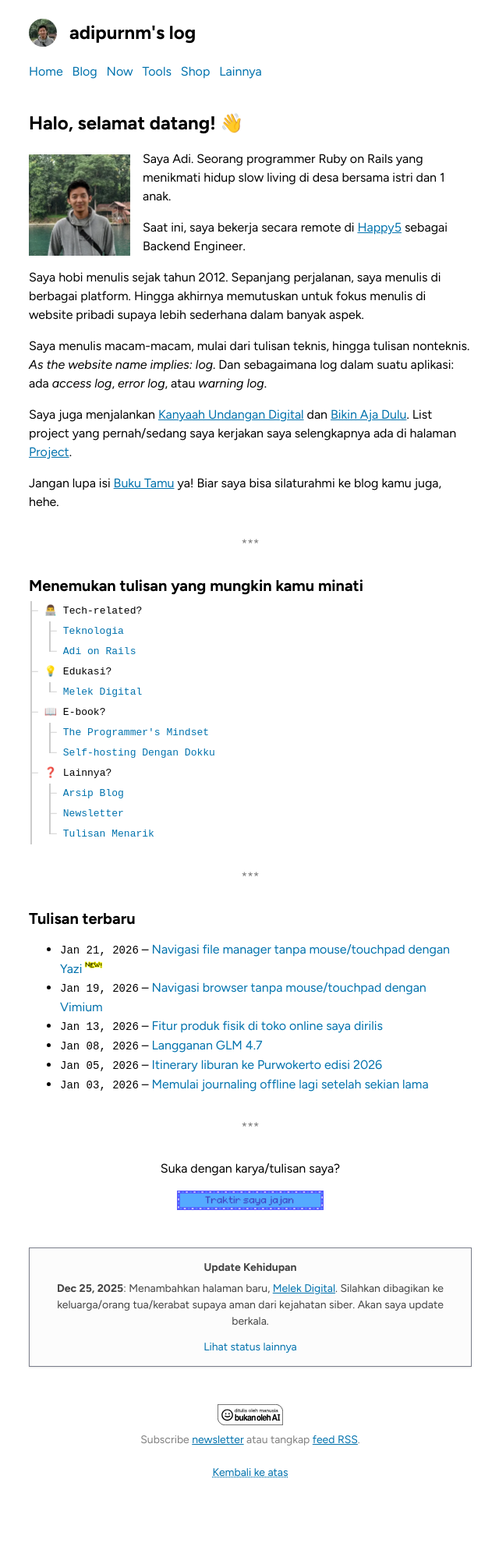
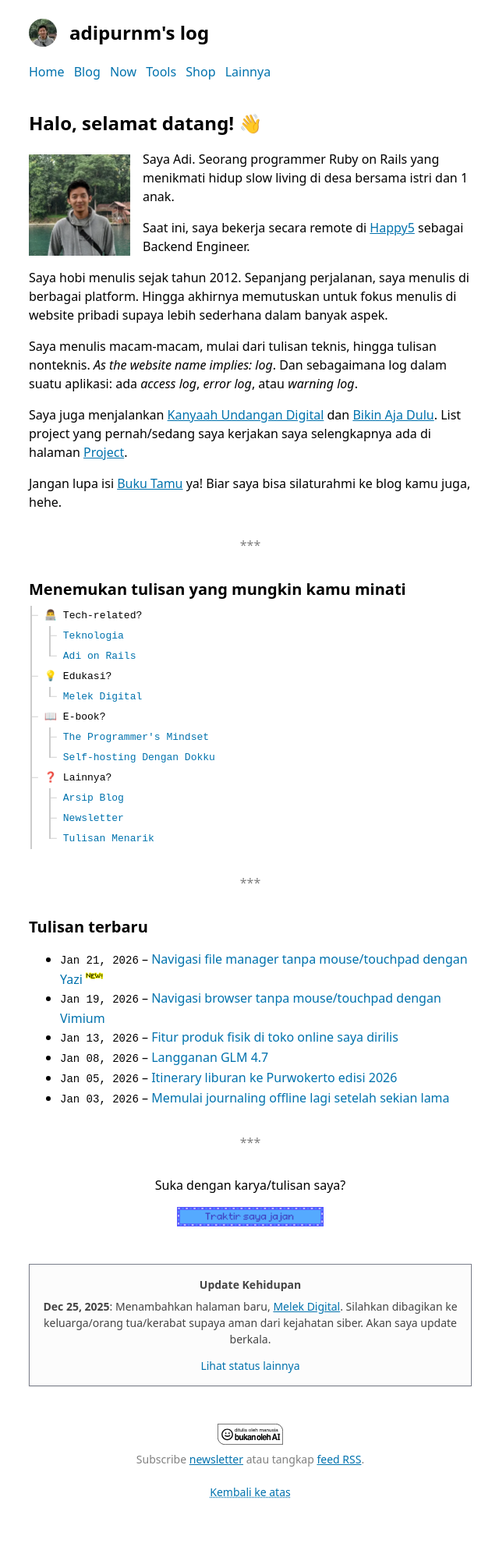
Before and after one commit to adiprnm/weblog, a Jekyll site: the page built from index.html, in a window 1280 px wide. Shown: the whole page at 78% size, without its empty margins (319-959 px from the left). Built offline with Jekyll 4.4.1, drawn with Linux system fonts in a browser that asks for light colours; before the commit the page ends 1963 px from its top, so only the background shows below that.

Commit message:
Use modern css font family stack

```diff
--- a/_sass/base.scss
+++ b/_sass/base.scss
@@ -3,46 +3,11 @@
 $primaryColor: #0172ad;
 $primaryColorDark: #7A7E8A;
 
-@font-face {
-  font-family: "Figtree";
-  src: url('/assets/fonts/Figtree-Regular.ttf') format("truetype");
-  font-display: swap;
-}
-
-@font-face {
-  font-family: "Figtree";
-  src: url('/assets/fonts/Figtree-Bold.ttf') format("truetype");
-  font-weight: 600;
-  font-display: swap;
-}
-
-@font-face {
-  font-family: "Figtree";
-  src: url('/assets/fonts/Figtree-Italic.ttf') format("truetype");
-  font-style: italic;
-  font-display: swap;
-}
-
-@font-face {
-  font-family: "Figtree";
-  src: url('/assets/fonts/Figtree-BoldItalic.ttf');
-  font-display: swap;
-  font-weight: 600;
-  font-style: italic;
-}
-
-@font-face {
-  font-family: "Cascadia Code";
-  src: url('/assets/fonts/CascadiaCode-Regular.ttf');
-  font-display: swap;
-}
-
-
 * { box-sizing: border-box; }
 
 html { scroll-behavior: smooth; }
 body {
-  font-family: "Figtree";
+  font-family: system-ui, -apple-system, BlinkMacSystemFont, "Segoe UI", "Inter", "Roboto", "Helvetica Neue", Arial, "Noto Sans", "Liberation Sans", sans-serif;
   margin: 0;
   padding: 0;
 }
```
